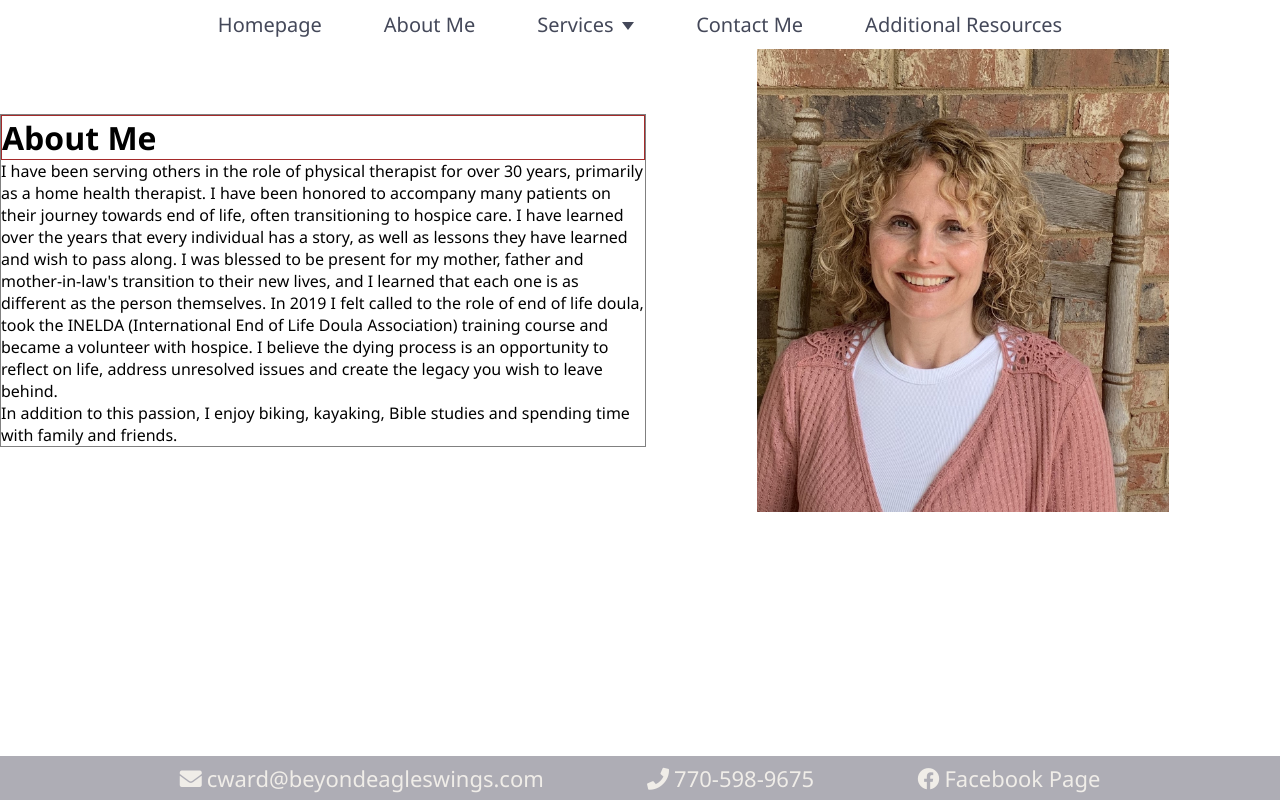
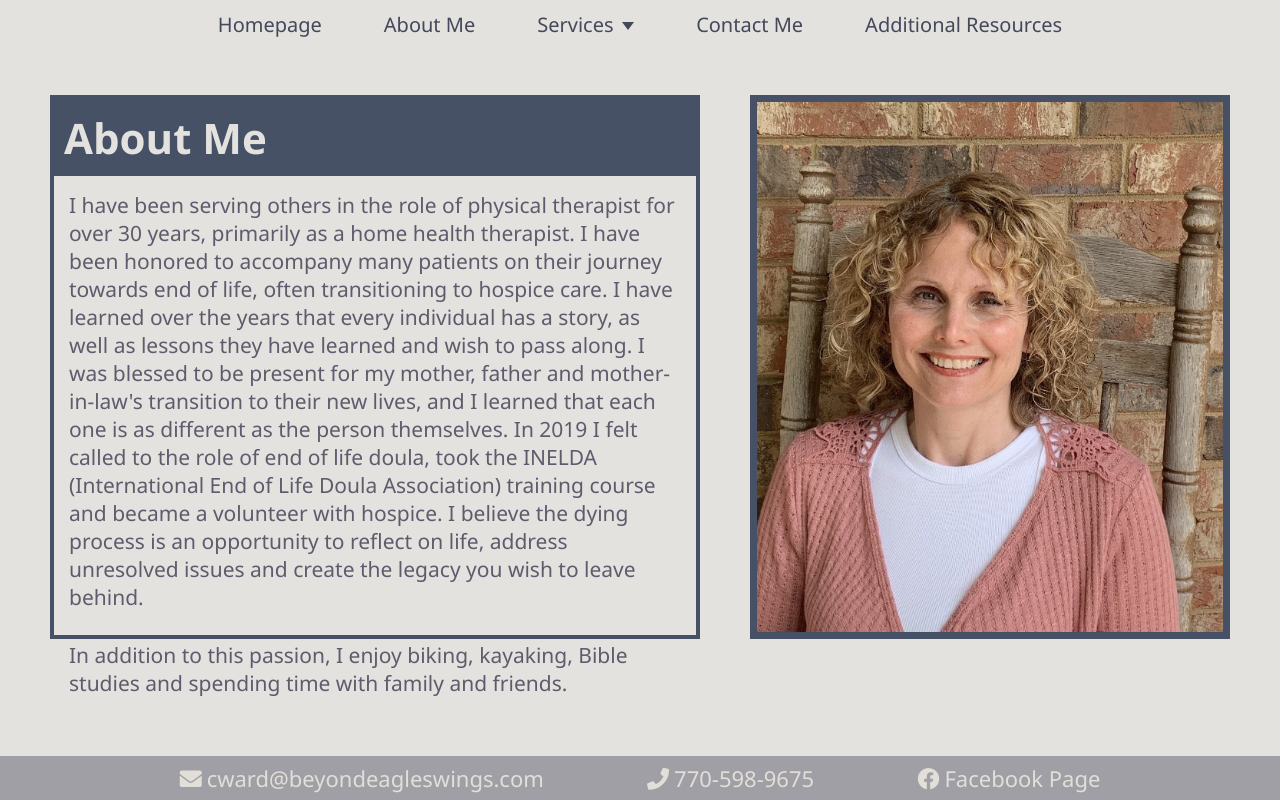
Before and after one commit to mlward639/beyond_eagles_wings, a React (Create React App) app in the folder client/: page / in a window 1280 px wide. Both pictures are taken after a click on the item "About Me". Built offline with nearby package versions, Linux system fonts and the light colour scheme.

Commit message:
about me page styling added

```diff
--- a/client/src/App.css
+++ b/client/src/App.css
@@ -288,37 +288,70 @@ button span {
 
 /* about me page */
 .aboutDiv {
-
   display: flex;
   flex-direction: row;
   justify-content: center;
   align-items: center;
+  background-color: var(--six);
+  color: var(--seven);
+  height: 100vh;
+  position: absolute;
+  top: 0;
+  z-index: -1;
+  /* border: 2px solid pink; */
+}
+
+.aboutMe {
+  display: flex;
+  flex-direction: row;
+  justify-content: center;
+  height: 85vh;
+  margin-top: 70px;
+  /* border: 2px solid orange; */
+  padding-left: 50px;
 }
 
 .aboutInfo {
-  width: 100%;
-  border: 1px solid gray;
+  width: 70%;
+  border: 4px solid var(--four);
+  font-size: 21px;
+  /* padding: 10px; */
+  height: 80%;
+}
+
+.aboutInfo p {
+  padding: 15px
 }
 
 .aboutTitle {
   /* text-align: center; */
-  border: 1px solid brown;
+  /* border: 1px solid brown; */
+  background-color: var(--four);
+  color: var(--six);
+  padding: 10px;
 }
 
 .bioPicDiv {
   display: flex;
-  align-items: center;
+  /* align-items: center; */
   /* margin-right: 3%;
   margin-left: 3%; */
-  /* border: 10px solid pink; */
+  /* border: 1px solid pink; */
   justify-content: center;
+  /* width: 40%; */
+  padding-left: 50px;
+  padding-right:50px;
+
 }
 
 .bioPic {
-  width: 65%;
-
+  /* width: 90%; */
+  height: 80%;
+  border: 7px solid var(--four);
+/* margin: -1px;
+margin-top: 0; */
+top: 0;
 }
-
 
 /* services page */
 /* .servicesDiv {
--- a/client/src/pages/AboutMe.js
+++ b/client/src/pages/AboutMe.js
@@ -3,24 +3,25 @@ import img from "../assets/images/chrisPic.JPG";
 
 function AboutMe() {
   return (
-    <div className="row aboutDiv">
+    <div className="aboutDiv">
+      <div className="row aboutMe">
         <div className="col-7 col aboutInfo">
           <h1 className="aboutTitle">About Me</h1>
 
           <p>
-          I have been serving others in the role of physical therapist for over
-          30 years, primarily as a home health therapist. I have been honored to
-          accompany many patients on their journey towards end of life, often
-          transitioning to hospice care. I have learned over the years that
-          every individual has a story, as well as lessons they have learned and
-          wish to pass along. I was blessed to be present for my mother, father
-          and mother-in-law's transition to their new lives, and I learned that
-          each one is as different as the person themselves. In 2019 I felt
-          called to the role of end of life doula, took the INELDA
-          (International End of Life Doula Association) training course and
-          became a volunteer with hospice. I believe the dying process is an
-          opportunity to reflect on life, address unresolved issues and create
-          the legacy you wish to leave behind.
+            I have been serving others in the role of physical therapist for
+            over 30 years, primarily as a home health therapist. I have been
+            honored to accompany many patients on their journey towards end of
+            life, often transitioning to hospice care. I have learned over the
+            years that every individual has a story, as well as lessons they
+            have learned and wish to pass along. I was blessed to be present for
+            my mother, father and mother-in-law's transition to their new lives,
+            and I learned that each one is as different as the person
+            themselves. In 2019 I felt called to the role of end of life doula,
+            took the INELDA (International End of Life Doula Association)
+            training course and became a volunteer with hospice. I believe the
+            dying process is an opportunity to reflect on life, address
+            unresolved issues and create the legacy you wish to leave behind.
           </p>
           <p>
             In addition to this passion, I enjoy biking, kayaking, Bible studies
@@ -31,6 +32,7 @@ function AboutMe() {
           <img src={img} alt="Picture of Chris Ward" className="bioPic" />
         </div>
       </div>
+    </div>
   );
 }
 
```
Also changed, not shown: client/src/assets/images/chrisPic.JPG. Lines whose indentation alone changed are shown as unchanged.
